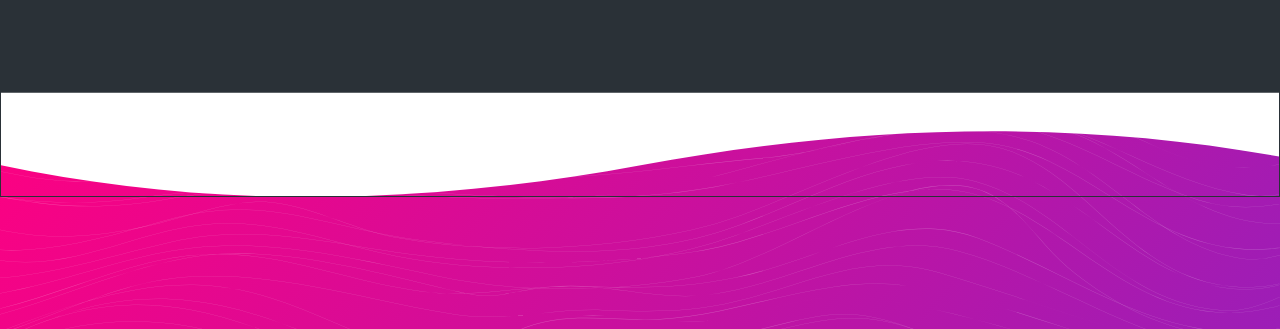
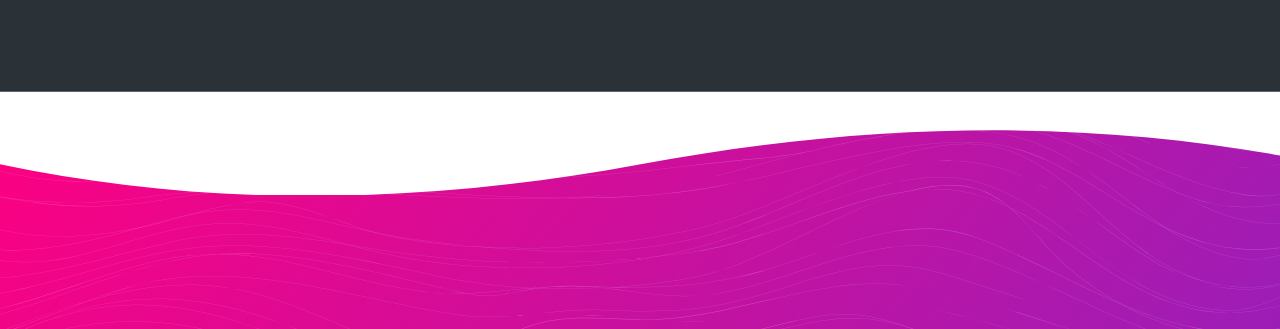
Before and after one commit to sdonks/Soft-UI-Pro-HTML, a website built with Parcel: page index.html in a window 1280 px wide. Shown: the part 2689-3018 px from the top of the page. Built offline with nearby package versions, Linux system fonts and the light colour scheme.

Commit message:
Commit from TeleportHQ

```diff
--- a/home.css
+++ b/home.css
@@ -1062,8 +1062,6 @@
   bottom: auto;
   position: absolute;
   object-fit: cover;
-  border-color: #2a3137;
-  border-width: 1px;
 }
 .home-contaier {
   flex: 0 0 auto;
```
